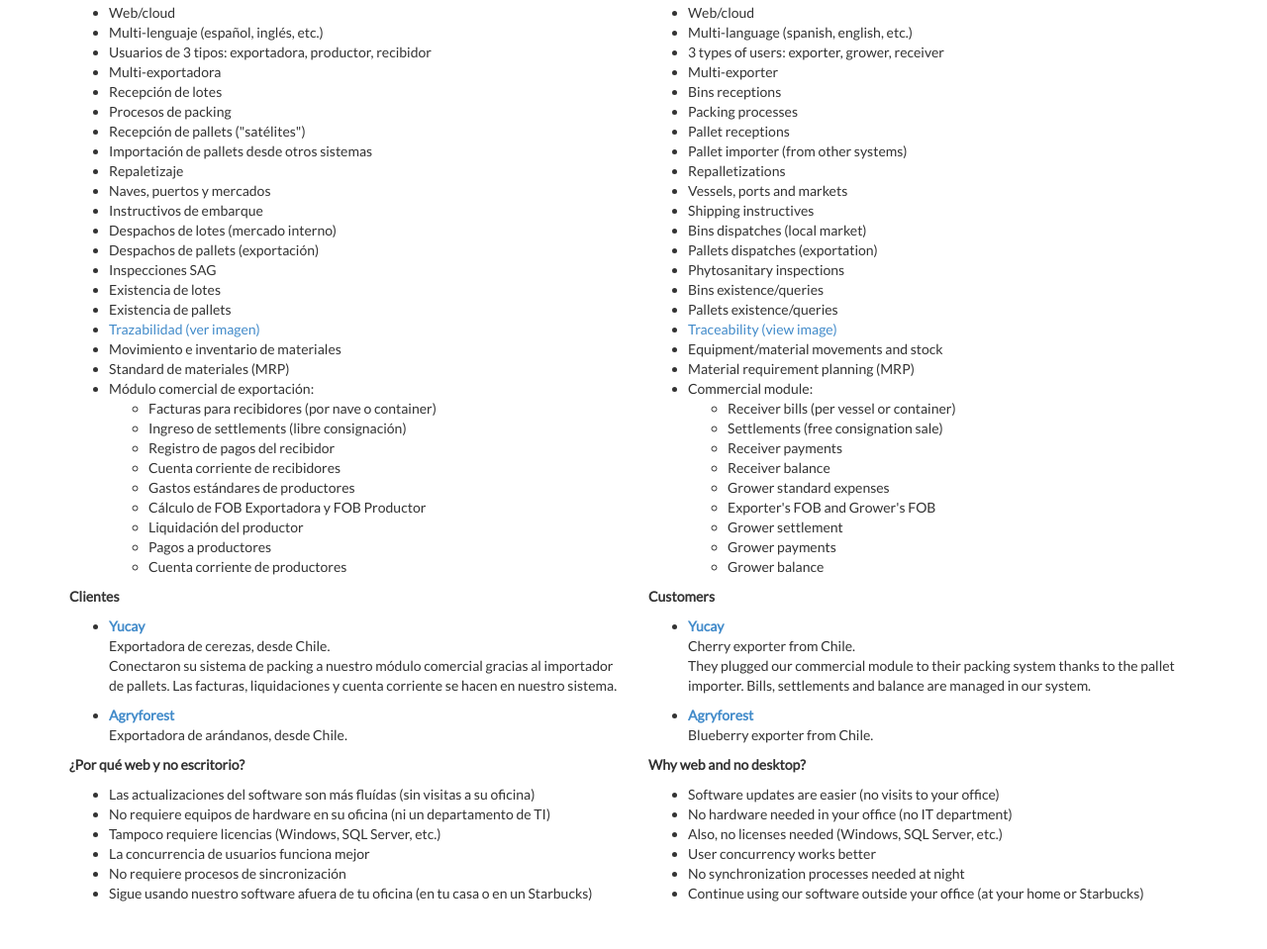
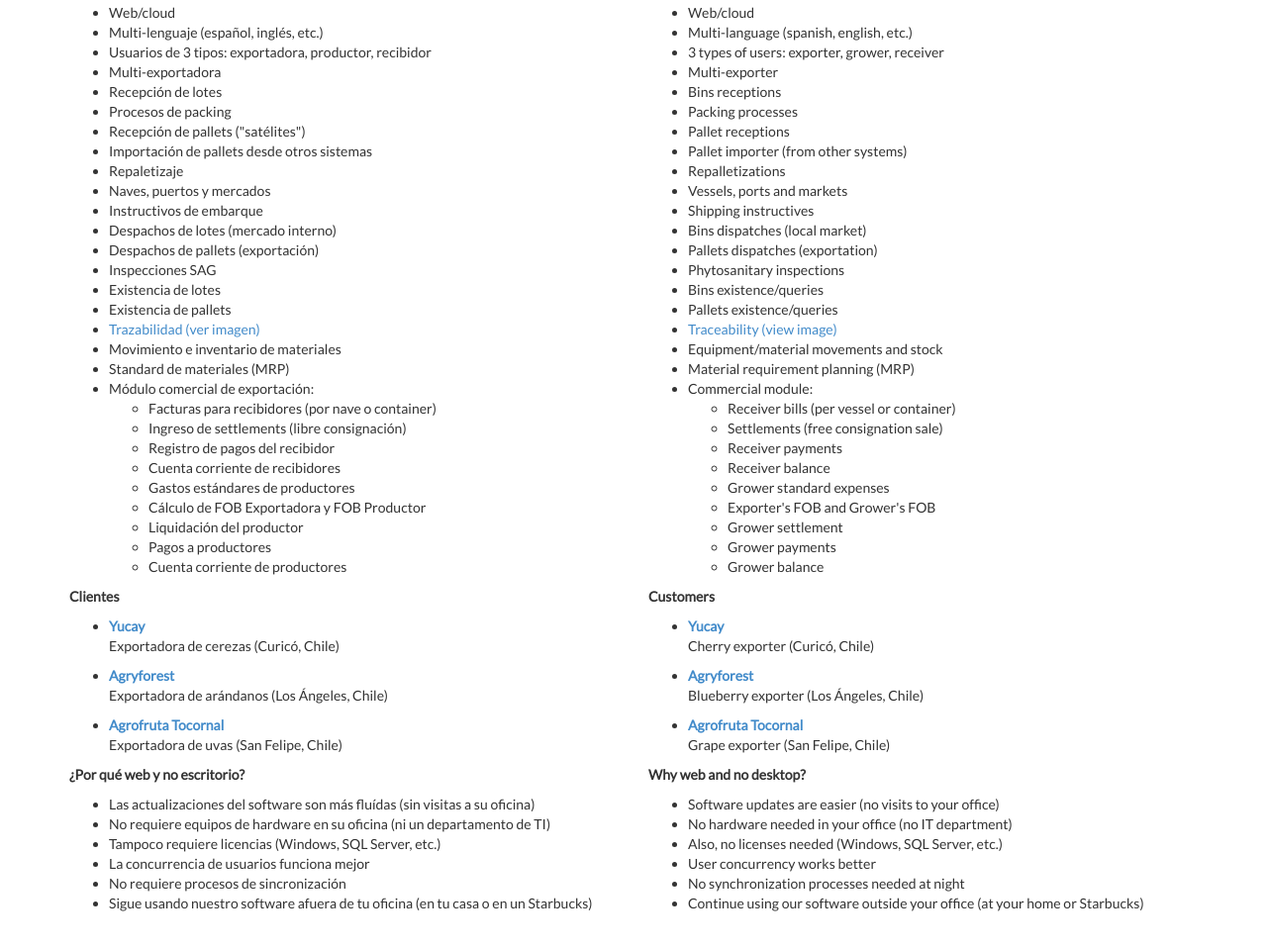
Before and after one commit to germanger/edge-website, a plain HTML site: page fresh/index.html in a window 1280 px wide. Shown: the part 229-1188 px from the top of the page at 99% size. Drawn offline with Linux system fonts and the light colour scheme; a script that the page names is missing.

Commit message:
Update index.html

```diff
--- a/fresh/index.html
+++ b/fresh/index.html
@@ -70,14 +70,19 @@
                     <li>
                         <strong><a href="http://www.yucay.cl" target="_blank">Yucay</a></strong>
                         <p>
-                            Exportadora de cerezas, desde Chile.<br>
-                            Conectaron su sistema de packing a nuestro módulo comercial gracias al importador de pallets. Las facturas, liquidaciones y cuenta corriente se hacen en nuestro sistema.
+                            Exportadora de cerezas (Curicó, Chile)<br>
                         </p>
                     </li>
                     <li>
                         <strong><a href="http://www.agryforest.cl" target="_blank">Agryforest</a></strong>
                         <p>
-                            Exportadora de arándanos, desde Chile.<br>
+                            Exportadora de arándanos (Los Ángeles, Chile)<br>
+                        </p>
+                    </li>
+                    <li>
+                        <strong><a href="http://www.naturalquality.cl" target="_blank">Agrofruta Tocornal</a></strong>
+                        <p>
+                            Exportadora de uvas (San Felipe, Chile)<br>
                         </p>
                     </li>
                 </ul>
@@ -133,14 +138,19 @@
                     <li>
                         <strong><a href="http://www.yucay.cl" target="_blank">Yucay</a></strong>
                         <p>
-                            Cherry exporter from Chile.<br>
-                            They plugged our commercial module to their packing system thanks to the pallet importer. Bills, settlements and balance are managed in our system.
+                            Cherry exporter (Curicó, Chile)<br>
                         </p>
                     </li>
                     <li>
                         <strong><a href="http://www.agryforest.cl" target="_blank">Agryforest</a></strong>
                         <p>
-                            Blueberry exporter from Chile.<br>
+                            Blueberry exporter (Los Ángeles, Chile)<br>
+                        </p>
+                    </li>
+                    <li>
+                        <strong><a href="http://www.naturalquality.cl" target="_blank">Agrofruta Tocornal</a></strong>
+                        <p>
+                            Grape exporter (San Felipe, Chile)<br>
                         </p>
                     </li>
                 </ul>
```
